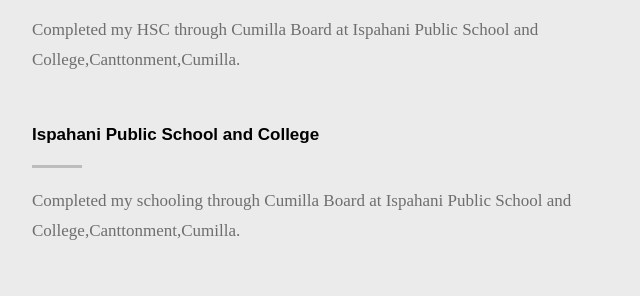
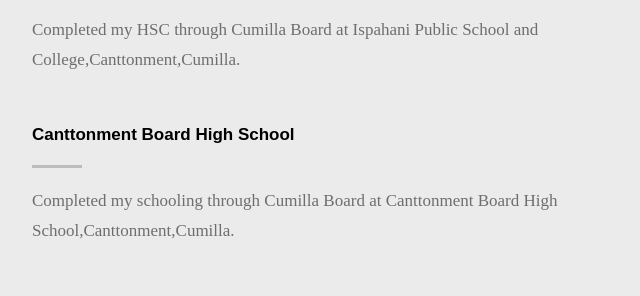
Before and after one commit to jarin510/resume, a plain HTML site: page index.html in a window 1280 px wide. Shown: the part 2726-3022 px from the top of the page, 527-1167 px from the left. Drawn offline with Linux system fonts and the light colour scheme; files whose address does not match are found by name; a web font is replaced by a local one.

Commit message:
Update index.html

```diff
--- a/index.html
+++ b/index.html
@@ -319,8 +319,8 @@
 					 </div>
 
 					 <div class="timeline-content">
-						 <h4><a href="https://www.google.com/maps/place/Ispahani+Public+School+and+College/@23.476722,91.1193019,15z/data=!4m6!3m5!1s0x37547bf45642b5af:0x9760ec0d98f2bcdc!8m2!3d23.476722!4d91.1193019!16s%2Fg%2F11clt16xjv?entry=ttu&g_ep=EgoyMDI0MTEyNC4xIKXMDSoASAFQAw%3D%3D">Ispahani Public School and College</a></h4>
-						 <p>Completed my schooling through Cumilla Board at Ispahani Public School and College,Canttonment,Cumilla.</p>
+						 <h4><a href="https://www.google.com/maps/place/Ispahani+Public+School+and+College/@23.476722,91.1193019,15z/data=!4m6!3m5!1s0x37547bf45642b5af:0x9760ec0d98f2bcdc!8m2!3d23.476722!4d91.1193019!16s%2Fg%2F11clt16xjv?entry=ttu&g_ep=EgoyMDI0MTEyNC4xIKXMDSoASAFQAw%3D%3D">Canttonment  Board High School </a></h4>
+						 <p>Completed my schooling through Cumilla Board at Canttonment  Board High School,Canttonment,Cumilla.</p>
 					 </div>
 
 
```
